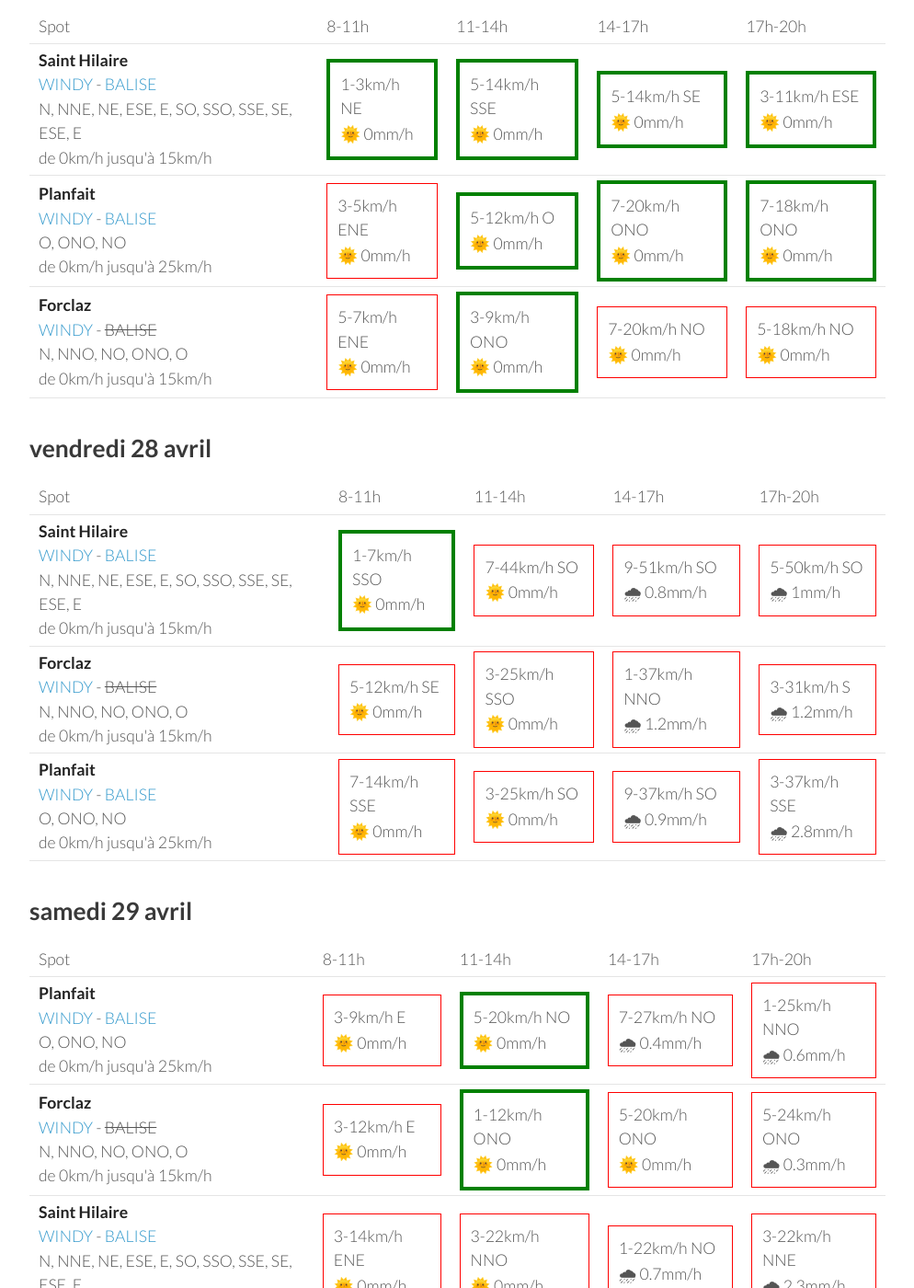
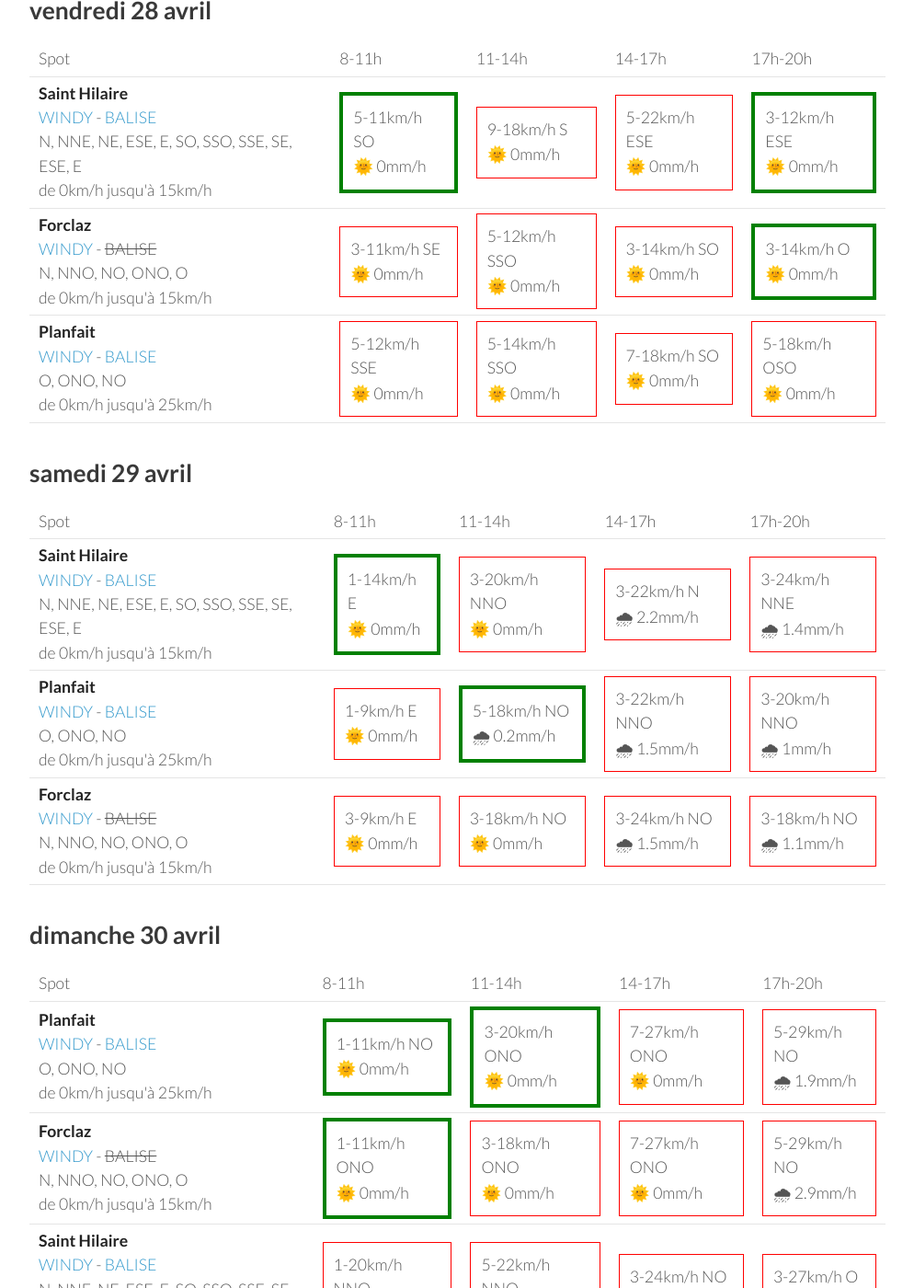
Before and after one commit to parapente-dans-le-nord/parapente-dans-le-nord.github.io, a Jekyll site: the page built from alpes_nord.markdown, in a window 1280 px wide and 1400 px high, scrolled down 795 px. Shown: the whole window at 92% size, without its empty margins (26-1020 px from the left). Built offline with Jekyll 4.4.1, drawn with Linux system fonts in a browser that asks for light colours; some of the changed text lies outside the part shown.

Commit message:
update index.markdown

```diff
--- a/alpes_nord.markdown
+++ b/alpes_nord.markdown
@@ -7,51 +7,8 @@ title:  "Tous les spots"
 {: .links}
 
 # Prevision Windy, modèle Arome
-page mise à jour le mercredi 26 avril 22:26
+page mise à jour le jeudi 27 avril 06:26
 
-## mercredi 26 avril
-
-{::nomarkdown}
-<table>
-  <tbody>
-    <tr>
-      <td>Spot</td>
-      <td>8-11h</td>
-      <td>11-14h</td>
-      <td>14-17h</td>
-      <td>17h-20h</td>
-    </tr>
-<tr>
-        <td><strong>Saint Hilaire</strong><br><a href="https://windy.com/45.307/5.888?45.087,5.889,9,m:eUFagkX">WINDY</a> - <span class=""><a href="http://www.balisemeteo.com/balise.php?idBalise=61">BALISE</a> </span><br> <span class="vent-favorable">N, NNE, NE, ESE, E, SO, SSO, SSE, SE, ESE, E</span><br><span class="force-vent">de 0km/h jusqu'à 15km/h</span> </td>
-
-            <td><div class="not-flyable"><p>0-0km/h NA</p><p>🌧️ 0mm/h</p></div></td>
-            <td><div class="not-flyable"><p>0-0km/h NA</p><p>🌧️ 0mm/h</p></div></td>
-            <td><div class="not-flyable"><p>0-0km/h NA</p><p>🌧️ 0mm/h</p></div></td>
-            <td><div class="flyable"><p>5-14km/h E</p><p>🌞 0mm/h</p></div></td>
-
-    </tr>
-<tr>
-        <td><strong>Forclaz</strong><br><a href="https://windy.com/45.814/6.247?45.375,6.246,8,m:eVwaglz">WINDY</a> - <span class="no-balise"> BALISE </span><br> <span class="vent-favorable">N, NNO, NO, ONO, O</span><br><span class="force-vent">de 0km/h jusqu'à 15km/h</span> </td>
-
-            <td><div class="not-flyable"><p>0-0km/h NA</p><p>🌧️ 0mm/h</p></div></td>
-            <td><div class="not-flyable"><p>0-0km/h NA</p><p>🌧️ 0mm/h</p></div></td>
-            <td><div class="not-flyable"><p>0-0km/h NA</p><p>🌧️ 0mm/h</p></div></td>
-            <td><div class="not-flyable"><p>7-25km/h NNO</p><p>🌞 0mm/h</p></div></td>
-
-    </tr>
-<tr>
-        <td><strong>Planfait</strong><br><a href="https://windy.com/45.853/6.223?45.415,6.223,8">WINDY</a> - <span class=""><a href="https://www.openwindmap.org/PP496">BALISE</a> </span><br> <span class="vent-favorable">O, ONO, NO</span><br><span class="force-vent">de 0km/h jusqu'à 25km/h</span> </td>
-
-            <td><div class="not-flyable"><p>0-0km/h NA</p><p>🌧️ 0mm/h</p></div></td>
-            <td><div class="not-flyable"><p>0-0km/h NA</p><p>🌧️ 0mm/h</p></div></td>
-            <td><div class="not-flyable"><p>0-0km/h NA</p><p>🌧️ 0mm/h</p></div></td>
-            <td><div class="not-flyable"><p>9-27km/h NO</p><p>🌞 0mm/h</p></div></td>
-
-    </tr>
-
-</tbody>
-</table>
-{:/}
 ## jeudi 27 avril
 
 {::nomarkdown}
@@ -67,20 +24,20 @@ page mise à jour le mercredi 26 avril 22:26
 <tr>
         <td><strong>Saint Hilaire</strong><br><a href="https://windy.com/45.307/5.888?45.087,5.889,9,m:eUFagkX">WINDY</a> - <span class=""><a href="http://www.balisemeteo.com/balise.php?idBalise=61">BALISE</a> </span><br> <span class="vent-favorable">N, NNE, NE, ESE, E, SO, SSO, SSE, SE, ESE, E</span><br><span class="force-vent">de 0km/h jusqu'à 15km/h</span> </td>
 
-            <td><div class="flyable"><p>1-3km/h NE</p><p>🌞 0mm/h</p></div></td>
-            <td><div class="flyable"><p>5-14km/h SSE</p><p>🌞 0mm/h</p></div></td>
+            <td><div class="flyable"><p>0-9km/h N</p><p>🌞 0mm/h</p></div></td>
+            <td><div class="flyable"><p>5-14km/h ESE</p><p>🌞 0mm/h</p></div></td>
             <td><div class="flyable"><p>5-14km/h SE</p><p>🌞 0mm/h</p></div></td>
-            <td><div class="flyable"><p>3-11km/h ESE</p><p>🌞 0mm/h</p></div></td>
+            <td><div class="flyable"><p>1-5km/h E</p><p>🌞 0mm/h</p></div></td>
 
 
     </tr>
 <tr>
         <td><strong>Planfait</strong><br><a href="https://windy.com/45.853/6.223?45.415,6.223,8">WINDY</a> - <span class=""><a href="https://www.openwindmap.org/PP496">BALISE</a> </span><br> <span class="vent-favorable">O, ONO, NO</span><br><span class="force-vent">de 0km/h jusqu'à 25km/h</span> </td>
 
-            <td><div class="not-flyable"><p>3-5km/h ENE</p><p>🌞 0mm/h</p></div></td>
+            <td><div class="not-flyable"><p>3-7km/h ENE</p><p>🌞 0mm/h</p></div></td>
             <td><div class="flyable"><p>5-12km/h O</p><p>🌞 0mm/h</p></div></td>
-            <td><div class="flyable"><p>7-20km/h ONO</p><p>🌞 0mm/h</p></div></td>
-            <td><div class="flyable"><p>7-18km/h ONO</p><p>🌞 0mm/h</p></div></td>
+            <td><div class="flyable"><p>9-24km/h ONO</p><p>🌞 0mm/h</p></div></td>
+            <td><div class="flyable"><p>5-20km/h NO</p><p>🌞 0mm/h</p></div></td>
 
 
     </tr>
@@ -88,9 +45,9 @@ page mise à jour le mercredi 26 avril 22:26
         <td><strong>Forclaz</strong><br><a href="https://windy.com/45.814/6.247?45.375,6.246,8,m:eVwaglz">WINDY</a> - <span class="no-balise"> BALISE </span><br> <span class="vent-favorable">N, NNO, NO, ONO, O</span><br><span class="force-vent">de 0km/h jusqu'à 15km/h</span> </td>
 
             <td><div class="not-flyable"><p>5-7km/h ENE</p><p>🌞 0mm/h</p></div></td>
-            <td><div class="flyable"><p>3-9km/h ONO</p><p>🌞 0mm/h</p></div></td>
-            <td><div class="not-flyable"><p>7-20km/h NO</p><p>🌞 0mm/h</p></div></td>
-            <td><div class="not-flyable"><p>5-18km/h NO</p><p>🌞 0mm/h</p></div></td>
+            <td><div class="flyable"><p>5-12km/h ONO</p><p>🌞 0mm/h</p></div></td>
+            <td><div class="not-flyable"><p>9-20km/h NO</p><p>🌞 0mm/h</p></div></td>
+            <td><div class="not-flyable"><p>7-20km/h NNO</p><p>🌞 0mm/h</p></div></td>
 
 
     </tr>
@@ -113,30 +70,30 @@ page mise à jour le mercredi 26 avril 22:26
 <tr>
         <td><strong>Saint Hilaire</strong><br><a href="https://windy.com/45.307/5.888?45.087,5.889,9,m:eUFagkX">WINDY</a> - <span class=""><a href="http://www.balisemeteo.com/balise.php?idBalise=61">BALISE</a> </span><br> <span class="vent-favorable">N, NNE, NE, ESE, E, SO, SSO, SSE, SE, ESE, E</span><br><span class="force-vent">de 0km/h jusqu'à 15km/h</span> </td>
 
-            <td><div class="flyable"><p>1-7km/h SSO</p><p>🌞 0mm/h</p></div></td>
-            <td><div class="not-flyable"><p>7-44km/h SO</p><p>🌞 0mm/h</p></div></td>
-            <td><div class="not-flyable"><p>9-51km/h SO</p><p>🌧 0.8mm/h</p></div></td>
-            <td><div class="not-flyable"><p>5-50km/h SO</p><p>🌧 1mm/h</p></div></td>
+            <td><div class="flyable"><p>5-11km/h SO</p><p>🌞 0mm/h</p></div></td>
+            <td><div class="not-flyable"><p>9-18km/h S</p><p>🌞 0mm/h</p></div></td>
+            <td><div class="not-flyable"><p>5-22km/h ESE</p><p>🌞 0mm/h</p></div></td>
+            <td><div class="flyable"><p>3-12km/h ESE</p><p>🌞 0mm/h</p></div></td>
 
 
     </tr>
 <tr>
         <td><strong>Forclaz</strong><br><a href="https://windy.com/45.814/6.247?45.375,6.246,8,m:eVwaglz">WINDY</a> - <span class="no-balise"> BALISE </span><br> <span class="vent-favorable">N, NNO, NO, ONO, O</span><br><span class="force-vent">de 0km/h jusqu'à 15km/h</span> </td>
 
-            <td><div class="not-flyable"><p>5-12km/h SE</p><p>🌞 0mm/h</p></div></td>
-            <td><div class="not-flyable"><p>3-25km/h SSO</p><p>🌞 0mm/h</p></div></td>
-            <td><div class="not-flyable"><p>1-37km/h NNO</p><p>🌧 1.2mm/h</p></div></td>
-            <td><div class="not-flyable"><p>3-31km/h S</p><p>🌧 1.2mm/h</p></div></td>
+            <td><div class="not-flyable"><p>3-11km/h SE</p><p>🌞 0mm/h</p></div></td>
+            <td><div class="not-flyable"><p>5-12km/h SSO</p><p>🌞 0mm/h</p></div></td>
+            <td><div class="not-flyable"><p>3-14km/h SO</p><p>🌞 0mm/h</p></div></td>
+            <td><div class="flyable"><p>3-14km/h O</p><p>🌞 0mm/h</p></div></td>
 
 
     </tr>
 <tr>
         <td><strong>Planfait</strong><br><a href="https://windy.com/45.853/6.223?45.415,6.223,8">WINDY</a> - <span class=""><a href="https://www.openwindmap.org/PP496">BALISE</a> </span><br> <span class="vent-favorable">O, ONO, NO</span><br><span class="force-vent">de 0km/h jusqu'à 25km/h</span> </td>
 
-            <td><div class="not-flyable"><p>7-14km/h SSE</p><p>🌞 0mm/h</p></div></td>
-            <td><div class="not-flyable"><p>3-25km/h SO</p><p>🌞 0mm/h</p></div></td>
-            <td><div class="not-flyable"><p>9-37km/h SO</p><p>🌧 0.9mm/h</p></div></td>
-            <td><div class="not-flyable"><p>3-37km/h SSE</p><p>🌧 2.8mm/h</p></div></td>
+            <td><div class="not-flyable"><p>5-12km/h SSE</p><p>🌞 0mm/h</p></div></td>
+            <td><div class="not-flyable"><p>5-14km/h SSO</p><p>🌞 0mm/h</p></div></td>
+            <td><div class="not-flyable"><p>7-18km/h SO</p><p>🌞 0mm/h</p></div></td>
+            <td><div class="not-flyable"><p>5-18km/h OSO</p><p>🌞 0mm/h</p></div></td>
 
 
     </tr>
@@ -157,32 +114,32 @@ page mise à jour le mercredi 26 avril 22:26
       <td>17h-20h</td>
     </tr>
 <tr>
+        <td><strong>Saint Hilaire</strong><br><a href="https://windy.com/45.307/5.888?45.087,5.889,9,m:eUFagkX">WINDY</a> - <span class=""><a href="http://www.balisemeteo.com/balise.php?idBalise=61">BALISE</a> </span><br> <span class="vent-favorable">N, NNE, NE, ESE, E, SO, SSO, SSE, SE, ESE, E</span><br><span class="force-vent">de 0km/h jusqu'à 15km/h</span> </td>
+
+            <td><div class="flyable"><p>1-14km/h E</p><p>🌞 0mm/h</p></div></td>
+            <td><div class="not-flyable"><p>3-20km/h NNO</p><p>🌞 0mm/h</p></div></td>
+            <td><div class="not-flyable"><p>3-22km/h N</p><p>🌧 2.2mm/h</p></div></td>
+            <td><div class="not-flyable"><p>3-24km/h NNE</p><p>🌧 1.4mm/h</p></div></td>
+
+
+    </tr>
+<tr>
         <td><strong>Planfait</strong><br><a href="https://windy.com/45.853/6.223?45.415,6.223,8">WINDY</a> - <span class=""><a href="https://www.openwindmap.org/PP496">BALISE</a> </span><br> <span class="vent-favorable">O, ONO, NO</span><br><span class="force-vent">de 0km/h jusqu'à 25km/h</span> </td>
 
-            <td><div class="not-flyable"><p>3-9km/h E</p><p>🌞 0mm/h</p></div></td>
-            <td><div class="flyable"><p>5-20km/h NO</p><p>🌞 0mm/h</p></div></td>
-            <td><div class="not-flyable"><p>7-27km/h NO</p><p>🌧 0.4mm/h</p></div></td>
-            <td><div class="not-flyable"><p>1-25km/h NNO</p><p>🌧 0.6mm/h</p></div></td>
+            <td><div class="not-flyable"><p>1-9km/h E</p><p>🌞 0mm/h</p></div></td>
+            <td><div class="flyable"><p>5-18km/h NO</p><p>🌧 0.2mm/h</p></div></td>
+            <td><div class="not-flyable"><p>3-22km/h NNO</p><p>🌧 1.5mm/h</p></div></td>
+            <td><div class="not-flyable"><p>3-20km/h NNO</p><p>🌧 1mm/h</p></div></td>
 
 
     </tr>
 <tr>
         <td><strong>Forclaz</strong><br><a href="https://windy.com/45.814/6.247?45.375,6.246,8,m:eVwaglz">WINDY</a> - <span class="no-balise"> BALISE </span><br> <span class="vent-favorable">N, NNO, NO, ONO, O</span><br><span class="force-vent">de 0km/h jusqu'à 15km/h</span> </td>
 
-            <td><div class="not-flyable"><p>3-12km/h E</p><p>🌞 0mm/h</p></div></td>
-            <td><div class="flyable"><p>1-12km/h ONO</p><p>🌞 0mm/h</p></div></td>
-            <td><div class="not-flyable"><p>5-20km/h ONO</p><p>🌞 0mm/h</p></div></td>
-            <td><div class="not-flyable"><p>5-24km/h ONO</p><p>🌧 0.3mm/h</p></div></td>
-
-
-    </tr>
-<tr>
-        <td><strong>Saint Hilaire</strong><br><a href="https://windy.com/45.307/5.888?45.087,5.889,9,m:eUFagkX">WINDY</a> - <span class=""><a href="http://www.balisemeteo.com/balise.php?idBalise=61">BALISE</a> </span><br> <span class="vent-favorable">N, NNE, NE, ESE, E, SO, SSO, SSE, SE, ESE, E</span><br><span class="force-vent">de 0km/h jusqu'à 15km/h</span> </td>
-
-            <td><div class="not-flyable"><p>3-14km/h ENE</p><p>🌞 0mm/h</p></div></td>
-            <td><div class="not-flyable"><p>3-22km/h NNO</p><p>🌞 0mm/h</p></div></td>
-            <td><div class="not-flyable"><p>1-22km/h NO</p><p>🌧 0.7mm/h</p></div></td>
-            <td><div class="not-flyable"><p>3-22km/h NNE</p><p>🌧 2.3mm/h</p></div></td>
+            <td><div class="not-flyable"><p>3-9km/h E</p><p>🌞 0mm/h</p></div></td>
+            <td><div class="not-flyable"><p>3-18km/h NO</p><p>🌞 0mm/h</p></div></td>
+            <td><div class="not-flyable"><p>3-24km/h NO</p><p>🌧 1.5mm/h</p></div></td>
+            <td><div class="not-flyable"><p>3-18km/h NO</p><p>🌧 1.1mm/h</p></div></td>
 
 
     </tr>
@@ -205,8 +162,8 @@ page mise à jour le mercredi 26 avril 22:26
 <tr>
         <td><strong>Planfait</strong><br><a href="https://windy.com/45.853/6.223?45.415,6.223,8">WINDY</a> - <span class=""><a href="https://www.openwindmap.org/PP496">BALISE</a> </span><br> <span class="vent-favorable">O, ONO, NO</span><br><span class="force-vent">de 0km/h jusqu'à 25km/h</span> </td>
 
-            <td><div class="not-flyable"><p>1-11km/h N</p><p>🌞 0mm/h</p></div></td>
-            <td><div class="flyable"><p>5-20km/h ONO</p><p>🌞 0mm/h</p></div></td>
+            <td><div class="flyable"><p>1-11km/h NO</p><p>🌞 0mm/h</p></div></td>
+            <td><div class="flyable"><p>3-20km/h ONO</p><p>🌞 0mm/h</p></div></td>
             <td><div class="not-flyable"><p>7-27km/h ONO</p><p>🌞 0mm/h</p></div></td>
             <td><div class="not-flyable"><p>5-29km/h NO</p><p>🌧 1.9mm/h</p></div></td>
 
@@ -215,18 +172,18 @@ page mise à jour le mercredi 26 avril 22:26
 <tr>
         <td><strong>Forclaz</strong><br><a href="https://windy.com/45.814/6.247?45.375,6.246,8,m:eVwaglz">WINDY</a> - <span class="no-balise"> BALISE </span><br> <span class="vent-favorable">N, NNO, NO, ONO, O</span><br><span class="force-vent">de 0km/h jusqu'à 15km/h</span> </td>
 
-            <td><div class="flyable"><p>1-9km/h NNO</p><p>🌞 0mm/h</p></div></td>
-            <td><div class="not-flyable"><p>5-18km/h ONO</p><p>🌞 0mm/h</p></div></td>
-            <td><div class="not-flyable"><p>5-24km/h ONO</p><p>🌧 0.9mm/h</p></div></td>
-            <td><div class="not-flyable"><p>3-20km/h NNO</p><p>🌧 2.1mm/h</p></div></td>
+            <td><div class="flyable"><p>1-11km/h ONO</p><p>🌞 0mm/h</p></div></td>
+            <td><div class="not-flyable"><p>3-18km/h ONO</p><p>🌞 0mm/h</p></div></td>
+            <td><div class="not-flyable"><p>7-27km/h ONO</p><p>🌞 0mm/h</p></div></td>
+            <td><div class="not-flyable"><p>5-29km/h NO</p><p>🌧 2.9mm/h</p></div></td>
 
 
     </tr>
 <tr>
         <td><strong>Saint Hilaire</strong><br><a href="https://windy.com/45.307/5.888?45.087,5.889,9,m:eUFagkX">WINDY</a> - <span class=""><a href="http://www.balisemeteo.com/balise.php?idBalise=61">BALISE</a> </span><br> <span class="vent-favorable">N, NNE, NE, ESE, E, SO, SSO, SSE, SE, ESE, E</span><br><span class="force-vent">de 0km/h jusqu'à 15km/h</span> </td>
 
-            <td><div class="not-flyable"><p>1-18km/h N</p><p>🌞 0mm/h</p></div></td>
-            <td><div class="not-flyable"><p>3-20km/h ONO</p><p>🌞 0mm/h</p></div></td>
+            <td><div class="not-flyable"><p>1-20km/h NNO</p><p>🌞 0mm/h</p></div></td>
+            <td><div class="not-flyable"><p>5-22km/h NNO</p><p>🌧 0.3mm/h</p></div></td>
             <td><div class="not-flyable"><p>3-24km/h NO</p><p>🌧 0.9mm/h</p></div></td>
             <td><div class="not-flyable"><p>3-27km/h O</p><p>🌧 4mm/h</p></div></td>
 
@@ -259,16 +216,6 @@ page mise à jour le mercredi 26 avril 22:26
 
     </tr>
 <tr>
-        <td><strong>Forclaz</strong><br><a href="https://windy.com/45.814/6.247?45.375,6.246,8,m:eVwaglz">WINDY</a> - <span class="no-balise"> BALISE </span><br> <span class="vent-favorable">N, NNO, NO, ONO, O</span><br><span class="force-vent">de 0km/h jusqu'à 15km/h</span> </td>
-
-            <td><div class="flyable"><p>1-9km/h NNO</p><p>🌧 1.8mm/h</p></div></td>
-            <td><div class="flyable"><p>3-14km/h NNO</p><p>🌧 1.4mm/h</p></div></td>
-            <td><div class="not-flyable"><p>5-25km/h NO</p><p>🌧 1.7mm/h</p></div></td>
-            <td><div class="not-flyable"><p>5-29km/h NO</p><p>🌧 2.6mm/h</p></div></td>
-
-
-    </tr>
-<tr>
         <td><strong>Saint Hilaire</strong><br><a href="https://windy.com/45.307/5.888?45.087,5.889,9,m:eUFagkX">WINDY</a> - <span class=""><a href="http://www.balisemeteo.com/balise.php?idBalise=61">BALISE</a> </span><br> <span class="vent-favorable">N, NNE, NE, ESE, E, SO, SSO, SSE, SE, ESE, E</span><br><span class="force-vent">de 0km/h jusqu'à 15km/h</span> </td>
 
             <td><div class="not-flyable"><p>1-16km/h E</p><p>🌧 9mm/h</p></div></td>
@@ -278,6 +225,16 @@ page mise à jour le mercredi 26 avril 22:26
 
 
     </tr>
+<tr>
+        <td><strong>Forclaz</strong><br><a href="https://windy.com/45.814/6.247?45.375,6.246,8,m:eVwaglz">WINDY</a> - <span class="no-balise"> BALISE </span><br> <span class="vent-favorable">N, NNO, NO, ONO, O</span><br><span class="force-vent">de 0km/h jusqu'à 15km/h</span> </td>
+
+            <td><div class="not-flyable"><p>3-22km/h ESE</p><p>🌧 6mm/h</p></div></td>
+            <td><div class="not-flyable"><p>1-14km/h SO</p><p>🌧 1.9mm/h</p></div></td>
+            <td><div class="not-flyable"><p>5-22km/h ONO</p><p>🌧 1.4mm/h</p></div></td>
+            <td><div class="not-flyable"><p>5-24km/h ONO</p><p>🌧 2.5mm/h</p></div></td>
+
+
+    </tr>
 
 </tbody>
 </table>
```
